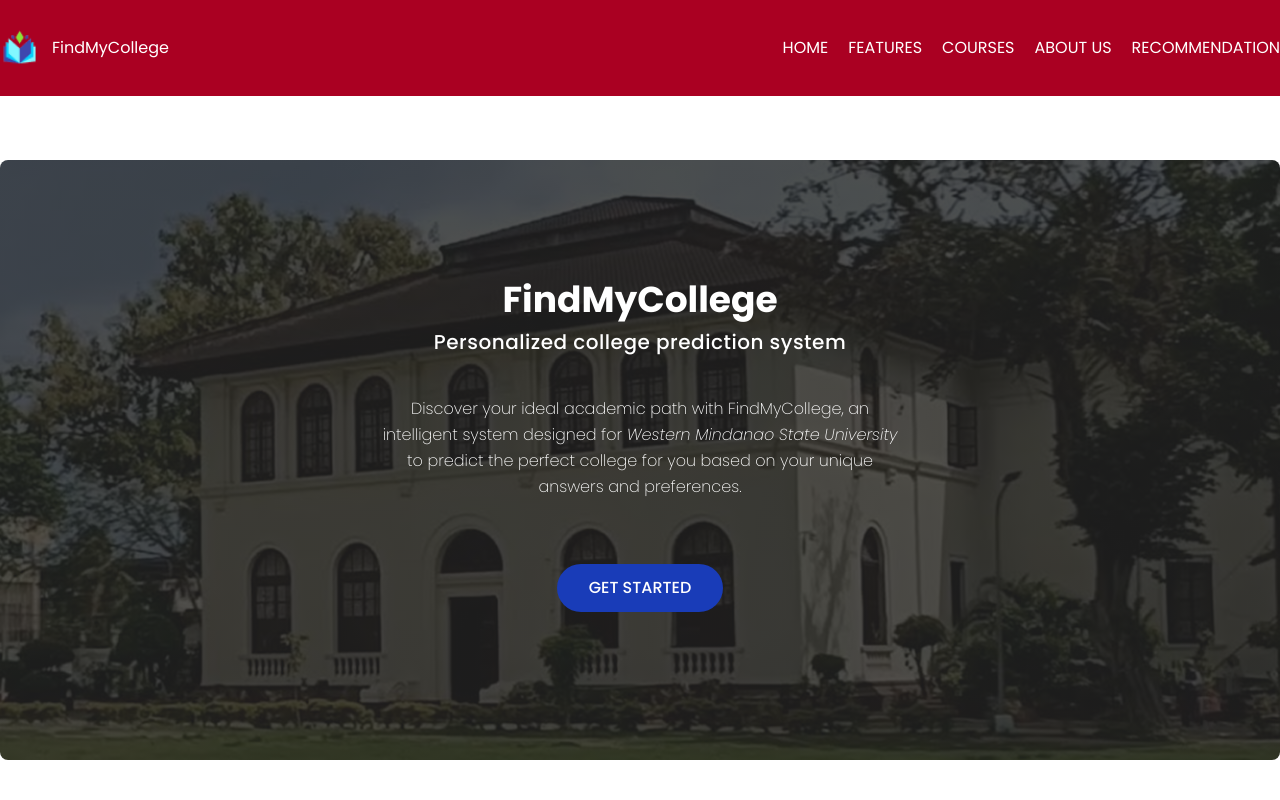
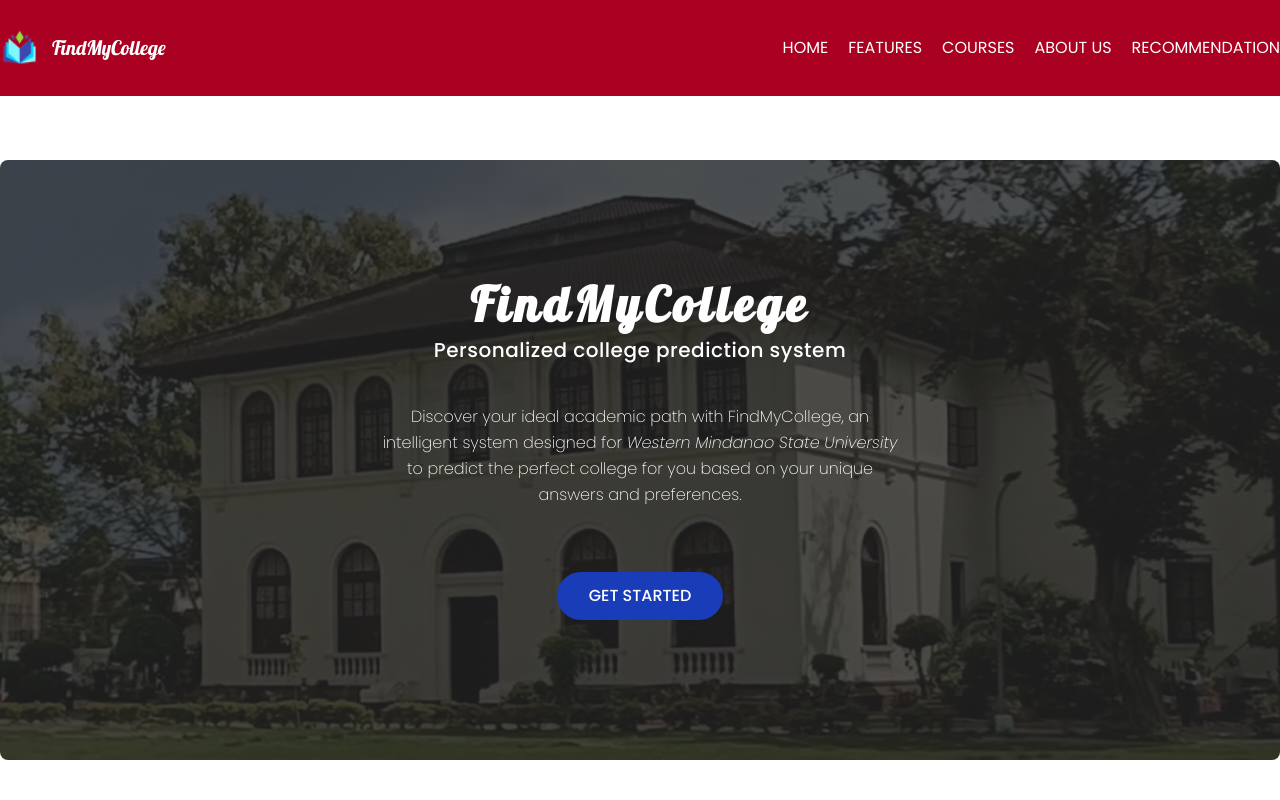
Before and after one commit to wilhelmusolejr/coursematch, a React (Vite) app in the folder client/: page / in a window 1280 px wide. Shown: the top 800 px of the page. Built offline with nearby package versions, Linux system fonts and the light colour scheme; no server answers.

Commit message:
style: add new font for logo.

```diff
--- a/client/index.html
+++ b/client/index.html
@@ -9,8 +9,14 @@
     <!-- FONT -->
     <link rel="preconnect" href="https://fonts.googleapis.com" />
     <link rel="preconnect" href="https://fonts.gstatic.com" crossorigin />
+    <!-- poppins -->
     <link
       href="https://fonts.googleapis.com/css2?family=Poppins:ital,wght@0,100;0,200;0,300;0,400;0,500;0,600;0,700;0,800;0,900;1,100;1,200;1,300;1,400;1,500;1,600;1,700;1,800;1,900&display=swap"
+      rel="stylesheet"
+    />
+    <!-- lobster -->
+    <link
+      href="https://fonts.googleapis.com/css2?family=Lobster&display=swap"
       rel="stylesheet"
     />
   </head>
--- a/client/src/App.css
+++ b/client/src/App.css
@@ -59,3 +59,7 @@
 .text-white-tertiary {
   color: #e5e5e5; /* softer gray-white */
 }
+
+.lobster {
+  font-family: "Lobster", sans-serif;
+}
--- a/client/src/components/Footer.jsx
+++ b/client/src/components/Footer.jsx
@@ -19,7 +19,7 @@ export default function Footer() {
           {/* logo */}
           <div className="flex items-center gap-3 mb-5">
             <img src="/images/logo.png" alt="" className="w-10 h-10" />
-            <h2>CourseMatch</h2>
+            <h2 className="text-xl lobster">FindMyCollege</h2>
           </div>
 
           <p className="text-white-secondary font-light leading-relaxed mb-16 ">
--- a/client/src/components/Navigator.jsx
+++ b/client/src/components/Navigator.jsx
@@ -15,10 +15,10 @@ export default function Navigator() {
       <nav className="w-full bg-red-primary z-50 h-[12vh] flex justify-center items-center fixed top-0 transition-all duration-300">
         <div className="flex justify-between items-center container xl:px-0 px-10">
           {/* logo */}
-          <a href="/" className="flex items-center gap-3 ">
+          <a href="/" className="flex items-center gap-3 logo">
             <div className="w-10 h-10 border-1 rounded-lg hidden"></div>
             <img src="/images/logo.png" alt="" className="w-10 h-10" />
-            <h2>FindMyCollege</h2>
+            <h2 className="text-xl lobster">FindMyCollege</h2>
           </a>
 
           <div className="hidden md:block">
--- a/client/src/pages/Home.jsx
+++ b/client/src/pages/Home.jsx
@@ -130,7 +130,9 @@ function App() {
           <div className="w-full h-full px-5 lg:px-0 header-background py-20 md:pt-30 rounded-lg md:text-center">
             {/* 1 */}
             <div className="flex  flex-col gap-2 mb-10 ">
-              <h2 className="text-4xl font-bold">FindMyCollege</h2>
+              <h2 className="md:text-5xl font-bold lobster tracking-widest text-2xl">
+                FindMyCollege
+              </h2>
               <p className="font-medium text-xl tracking-wide">
                 Personalized college prediction system
               </p>
```
